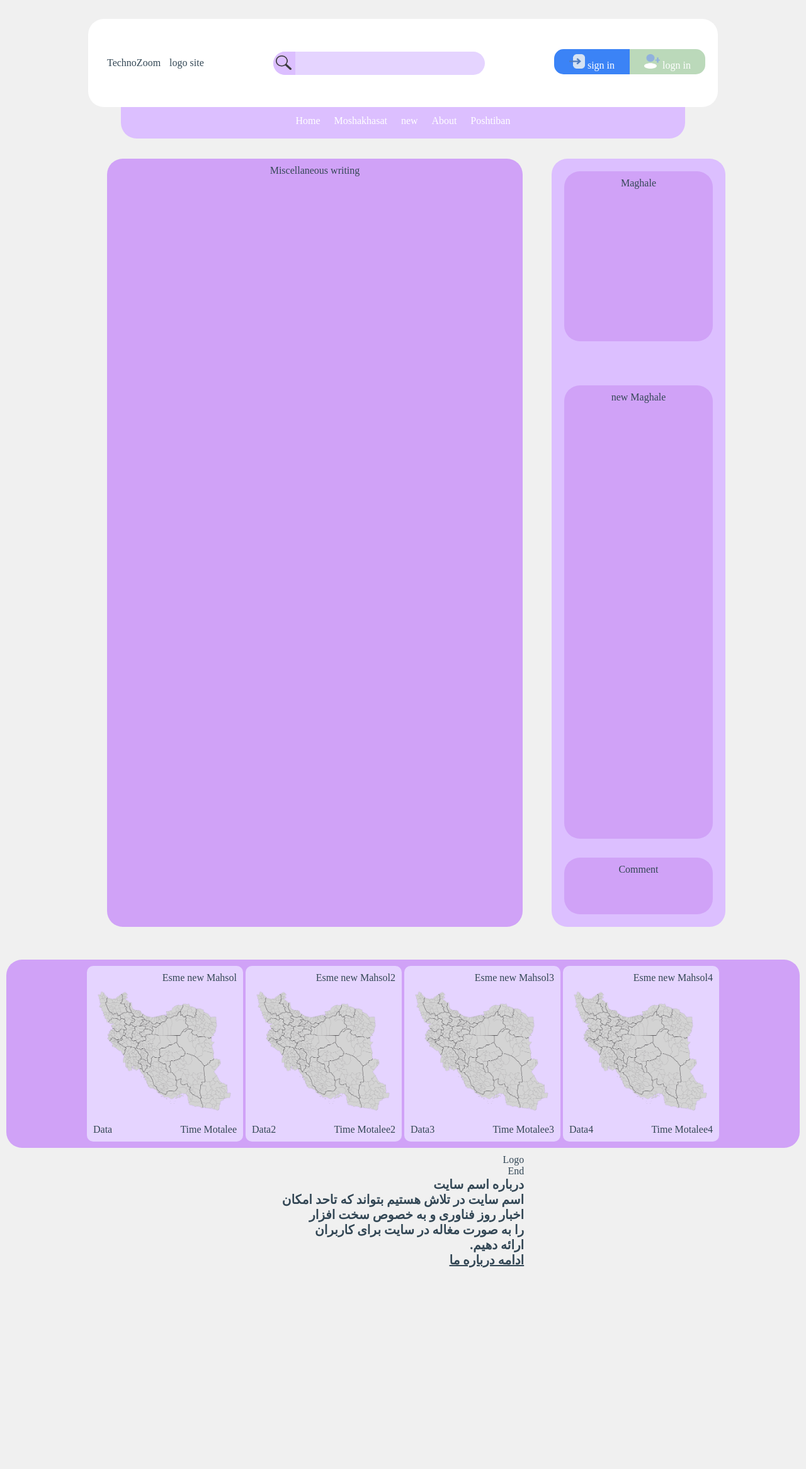
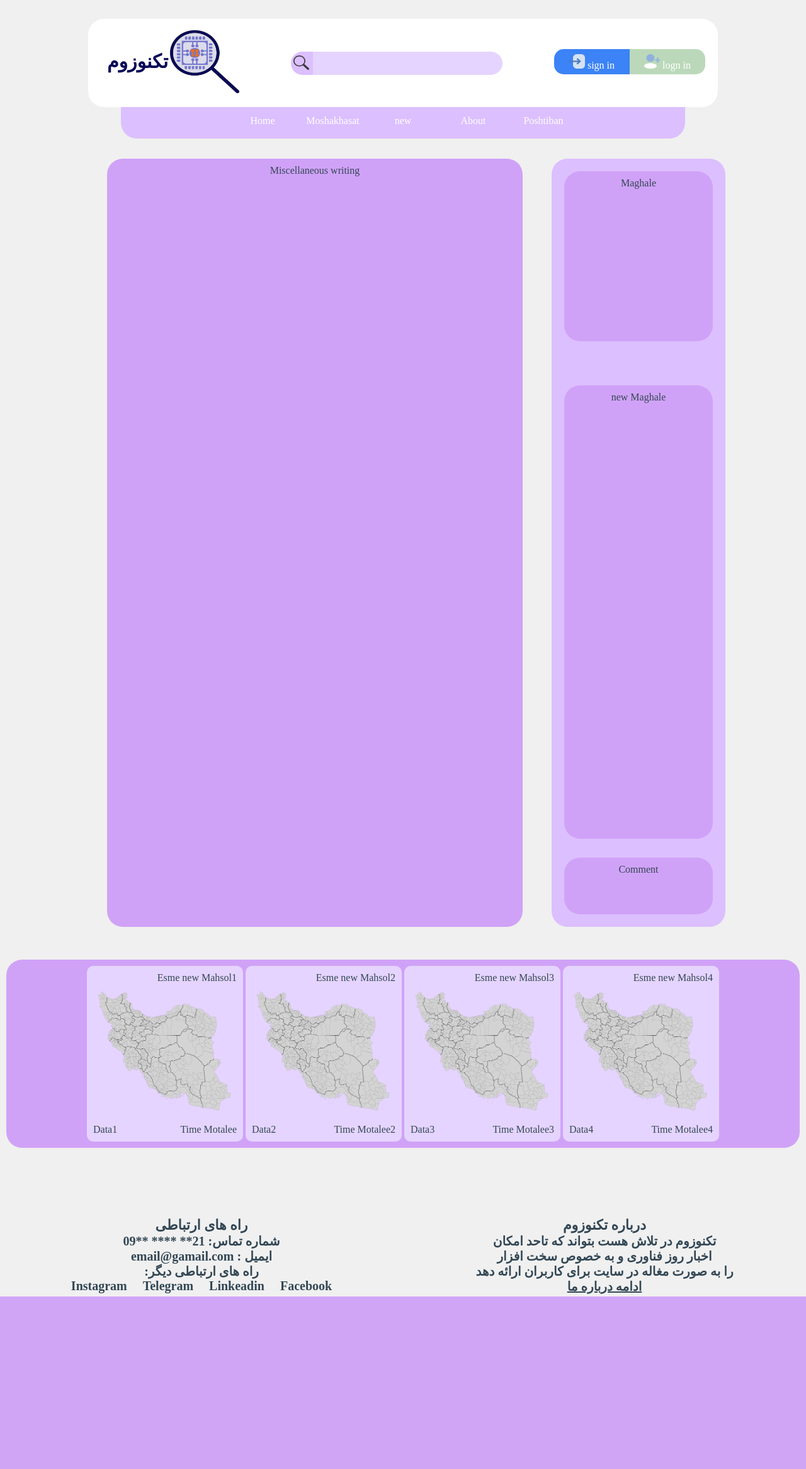
Before and after one commit to amIwrnkm/Website, a PHP site: page /html/Homepage.html in a window 1280 px wide. Shown: the whole page at 63% size. After the commit the page ends 2059 px from the top, so only its background shows below. Run offline with PHP 8.4, Linux system fonts and the light colour scheme.

Commit message:
'add-about-and-modified-navar'

```diff
--- a/css/project.css
+++ b/css/project.css
@@ -83,6 +83,7 @@
     display: inline-block;
     color: white;
     text-decoration: none;
+    width: 10%;
 }
 #Search{
     display: inline-block;
@@ -189,22 +190,61 @@
     height: 75%;
 }
 footer{
-    text-align: right;
-    height: 500px;
+    margin-top: 100px;
+    text-align: center;
+    width: 100%;
     display: inline-block;
+    font-size: 20px;
+    font-weight: bold;
+    font-family: B nazanin;
 }
 footer div{
     display: inline-block;
+    width: 50%;
+    background-color: #F0F0F0;
+    height: 100%;
 }
 header img{
     width: 40px;
     height: 50px;
 }
 #ab{
-    font-size: 20px;
-    font-weight: bold;
-    font-family: B nazanin;
+    float: right;
 }
 #ab>p>a>u{
     color: #334755;
 }
+.logo{
+    width: 110px;
+    height: 100px;
+    margin-left: 100px;
+}
+#namesite{
+    position: absolute;
+    top: 80px;
+    font-family: Iransans;
+    font-size: 30px;
+    color: #080957;
+    font-weight: bolder;
+}
+#fl{
+    float: left;
+}
+.bold{
+    font-family: B Titr;
+    font-size: 22px;
+    font-weight: bold;
+}
+footer ul li{
+    display: inline-block;
+    margin: 10px;
+    margin-bottom: 0%;
+    margin-top: 0%;
+    color: #334755;
+}
+footer ul li:hover{
+    display: inline;
+    background-color: blue;
+    color: white;
+    border-radius: 8px;
+}
--- a/html/Homepage.html
+++ b/html/Homepage.html
@@ -8,8 +8,8 @@
 <body>
     <header>
         <div>
-            <p>TechnoZoom</p>
-            <p>logo site</p>
+            <p id="namesite">تکنوزوم</p>
+            <p><img src="/img/Logo.png" class="logo" alt=""></p>
         </div>
         <div id="Search">
             <p id="Search2"><img src="/img/Zoom.png" id="zoomimg" alt=""></p>
@@ -40,9 +40,9 @@
     </aside>
     <div id="bottom">
         <div>
-            <p>Esme new Mahsol</p>
+            <p>Esme new Mahsol1</p>
             <img src="/img/Iran_Counties.svg.png" alt="">
-            <p class="BData">Data</p>
+            <p class="BData">Data1</p>
             <p>Time Motalee</p>
         </div>
         <div>
@@ -65,16 +65,23 @@
         </div>
     </div>
     <footer>
-        <div>
-            <P>Logo</P>
+        <div id="fl">
+            <p class="bold">راه های ارتباطی</p>
+            <p>شماره تماس: 21** **** **09</p>
+            <p>email@gamail.com : ایمیل</p>
+            <p>:راه های ارتباطی دیگر</p>
+            <ul>
+                <a href="#"><li>Instagram</li></a>
+                <a href="#"><li>Telegram</li></a>
+                <a href="#"><li>Linkeadin</li></a>
+                <a href="#"><li>Facebook</li></a>
+            </ul>
         </div>
-            <p id="End">End</p>
         <div id="ab">
-            <p>درباره اسم سایت</p>
-            <p>اسم سایت در تلاش هستیم بتواند که تاحد امکان</p>
+            <p class="bold">درباره تکنوزوم </p>
+            <p>تکنوزوم در تلاش هست بتواند که تاحد امکان</p>
             <p>اخبار روز فناوری و به خصوص سخت افزار </p>
-            <p>را به صورت مغاله در سایت برای کاربران</p>
-            <p> .ارائه دهیم</p>
+            <p>را به صورت مغاله در سایت برای کاربران ارائه دهد</p>
             <p><a href="#"><u>  ادامه درباره ما  </u></a></p>
         </div>
     </footer>
```
Also changed, not shown: img/Logo.png (added), img/Profile.png (deleted), img/bg.jpeg (deleted).
